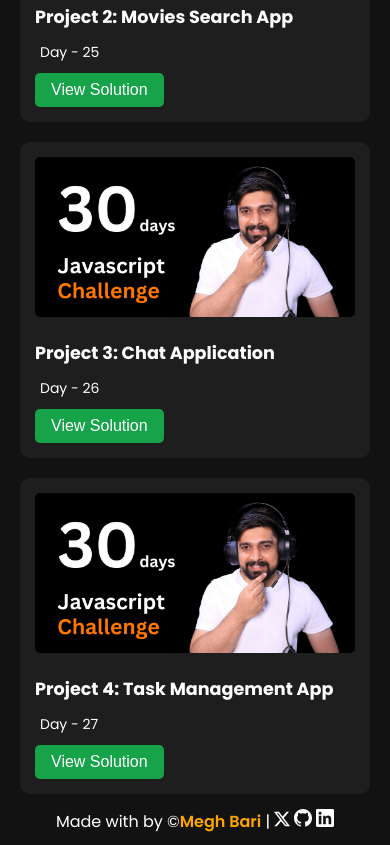
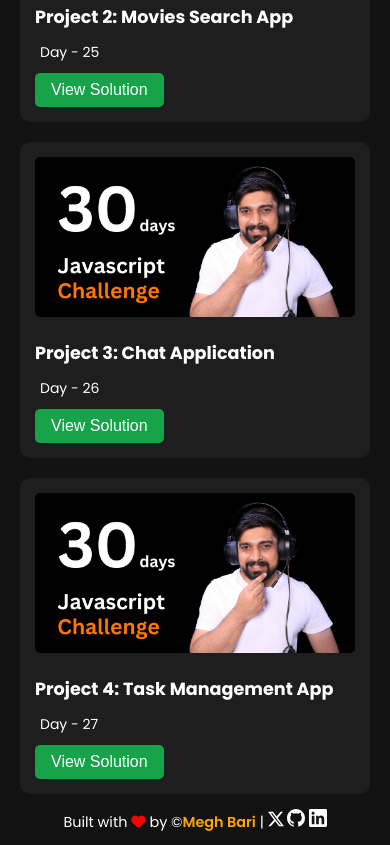
Before and after one commit to megh-bari/30-days-JS-Challenge-by-ChaiAurCode, a plain HTML site: page index.html in a window 390 px wide. Shown: the part 8357-9202 px from the top of the page. Drawn offline with Linux system fonts and the light colour scheme.

Commit message:
Updated style.css

```diff
--- a/index.html
+++ b/index.html
@@ -5,6 +5,7 @@
     <meta charset="UTF-8">
     <meta name="viewport" content="width=device-width, initial-scale=1.0">
     <meta name="description" content="Join the 30 Days of JavaScript Challenge by ChaiAurCode! Improve your JavaScript skills with daily coding challenges and Projects!" />
+    <link rel="stylesheet" href="https://cdnjs.cloudflare.com/ajax/libs/font-awesome/6.0.0-beta3/css/all.min.css">
     <link rel="shortcut icon" href="favicon.png" type="image/x-icon">
     <title>30 Days JS Challenge</title>
     <link rel="stylesheet" href="style.css">
@@ -31,7 +32,8 @@
     </div>
 
     <footer>
-        <p>Made with by &copy;<a href="https://github.com/megh-bari" target="_blank">Megh Bari</a> | <a
+        <p>Built with <i class="fa-solid fa-heart" style="color: red;"></i>
+            by &copy;<a href="https://github.com/megh-bari" target="_blank">Megh Bari</a> | <a
                 href="https://x.com/megh_bari" target="_blank">
                 <svg xmlns="http://www.w3.org/2000/svg" width="16" height="16" fill="currentColor"
                     class="bi bi-twitter-x black-icon" viewBox="0 0 16 16">
--- a/style.css
+++ b/style.css
@@ -233,6 +233,6 @@ footer a:hover {
     right: 10px;
   }
   footer > p {
-    font-size: 1rem;
+    font-size: 0.9rem;
   }
 }
```
